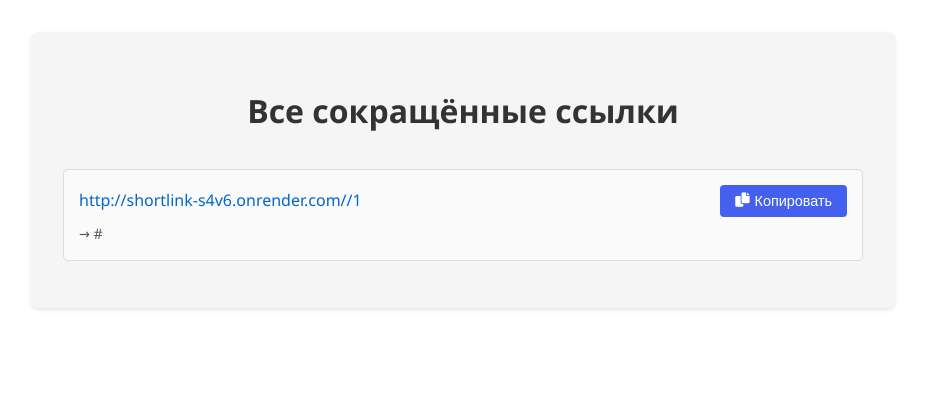
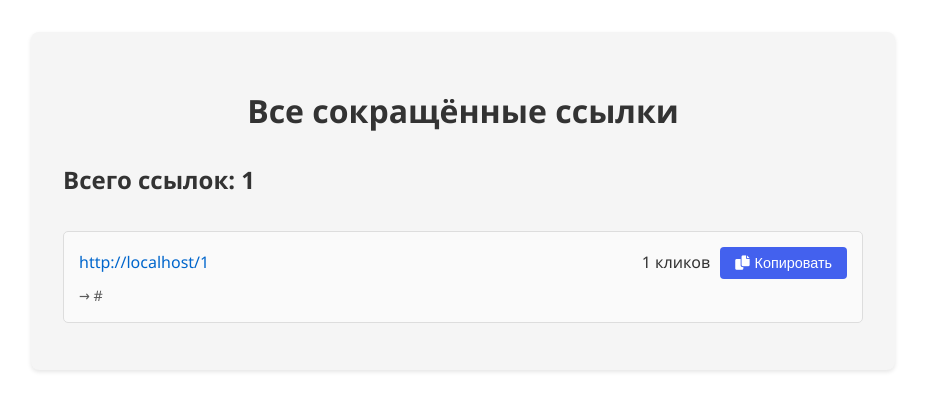
Before and after one commit to timylya777/shortlink, a FastAPI app: template frontend/templates/all_links.html in a window 1280 px wide. Shown: the part 60-471 px from the top of the page, without its empty margins (177-1102 px from the left). Run offline with FastAPI, Linux system fonts and the light colour scheme; the template is opened without the code that fills it: most values are stand-ins (such as "Sample title", 1, 10 or a date in 2020).

Commit message:
Update all_links.html

```diff
--- a/frontend/templates/all_links.html
+++ b/frontend/templates/all_links.html
@@ -33,16 +33,21 @@
 
     <div class="container">
         <h1>Все сокращённые ссылки</h1>
+        <h2>Всего ссылок: {{ total_links }}</h2>
+
 <div class="links-list">
-            {% for short_id, original_url in links.items() %}
+  {% for link in links %}
     <div class="link-item">
       <div class="link-controls">
-                    <a href="/{{ short_id }}" class="short-url" target="_blank">http://shortlink-s4v6.onrender.com//{{ short_id }}</a>
-                    <button class="copy-btn" onclick="copyToClipboard('http://shortlink-s4v6.onrender.com//{{ short_id }}')">
+        <a href="/{{ link.short_id }}" class="short-url" target="_blank">
+          {{ request.base_url }}{{ link.short_id }}
+        </a>
+        <span class="click-count">{{ link.click_count }} кликов</span>
+        <button class="copy-btn" onclick="copyToClipboard('{{ request.base_url }}{{ link.short_id }}')">
           <i class="fas fa-copy"></i> Копировать
         </button>
       </div>
-                <div class="original-url">→ {{ original_url }}</div>
+      <div class="original-url">→ {{ link.original_url }}</div>
     </div>
   {% endfor %}
 </div>
```
Lines whose indentation alone changed are shown as unchanged.
